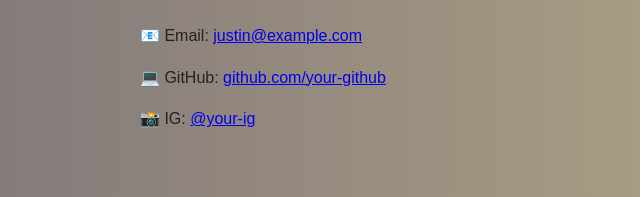
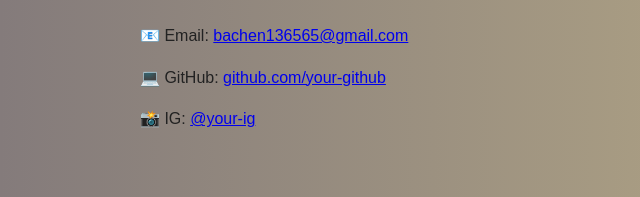
Before and after one commit to just-www/just-www.github.io, a plain HTML site: page contact.html in a window 1280 px wide. Shown: the part 208-405 px from the top of the page, 0-640 px from the left. Drawn offline with Linux system fonts and the light colour scheme.

Commit message:
Update contact.html

```diff
--- a/contact.html
+++ b/contact.html
@@ -20,7 +20,7 @@
 
   <section class="content">
     <h1>聯絡我</h1>
-    <p>📧 Email: <a href="mailto:justin@example.com">justin@example.com</a></p>
+    <p>📧 Email: <a href="mailto:justin@example.com">bachen136565@gmail.com</a></p>
     <p>💻 GitHub: <a href="https://github.com/your-github" target="_blank">github.com/your-github</a></p>
     <p>📸 IG: <a href="https://instagram.com/your-ig" target="_blank">@your-ig</a></p>
   </section>
```
